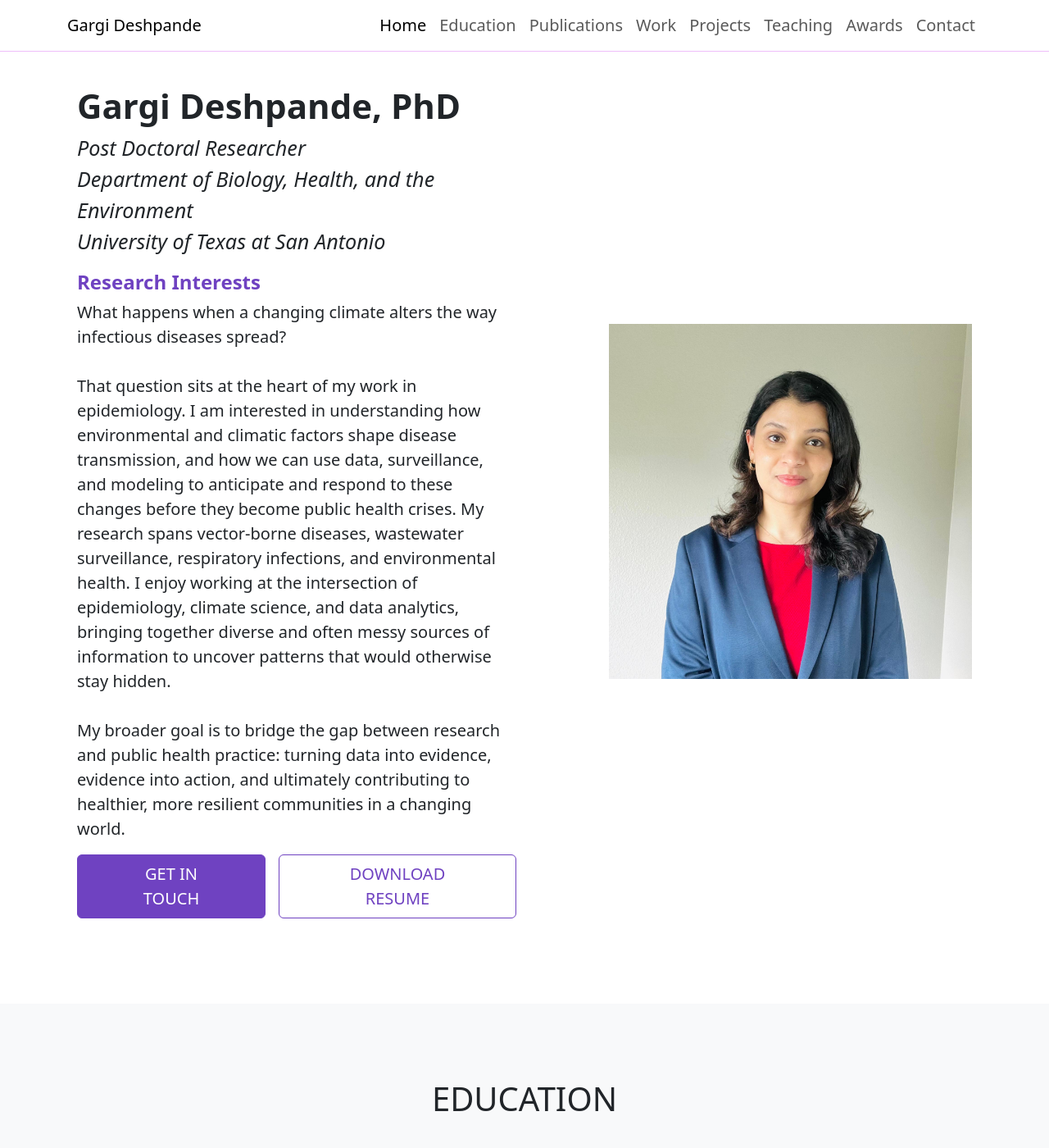
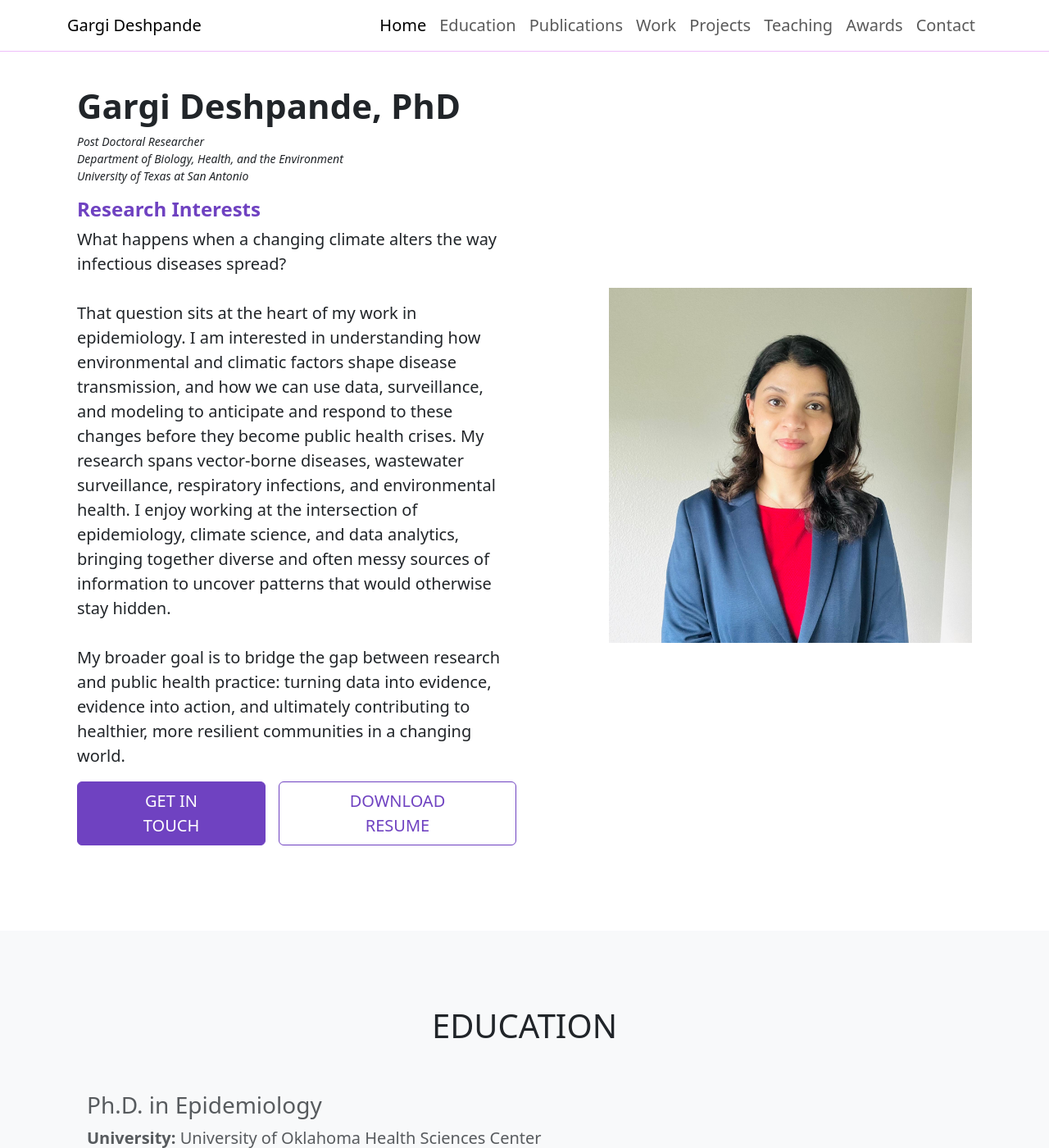
Before and after one commit to sohom070994/sohom070994.github.io, a Jekyll site: the page built from index.md, in a window 1280 px wide and 1400 px high. Shown: the whole window at 82% size. Built offline with Jekyll 4.4.1, drawn with Linux system fonts in a browser that asks for light colours.

Commit message:
subtitle font size reduce

```diff
--- a/assets/main.scss
+++ b/assets/main.scss
@@ -62,7 +62,7 @@
 }
 
 .hero-subtitle {
-  @include font-size($h3-font-size * .9);
+  @include font-size($h3-font-size * .5);
   font-weight: $font-weight-medium;
   font-style: italic;
 }
```
